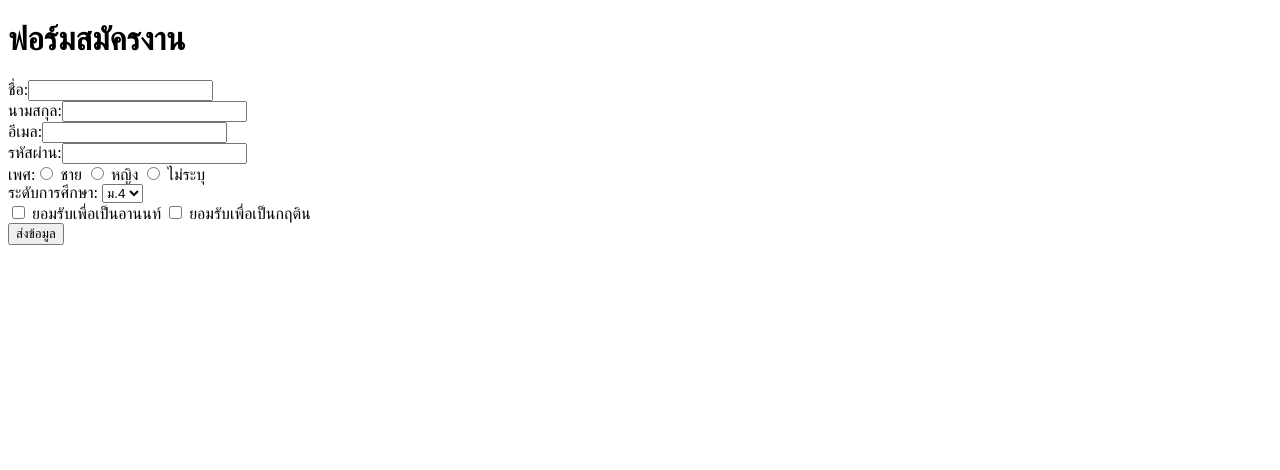
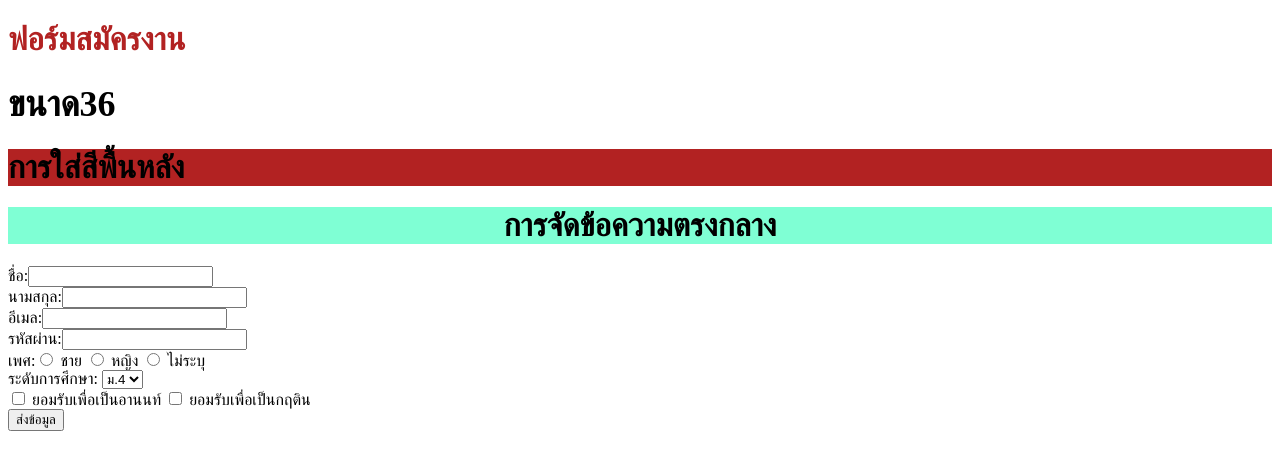
Before and after one commit to AtinXz007/form-Few, a plain HTML site: page index.html in a window 1280 px wide. Drawn offline with Linux system fonts and the light colour scheme.

Commit message:
เพิ่มการตกแต่ง

```diff
--- a/index.html
+++ b/index.html
@@ -6,7 +6,14 @@
     <title>ฟอร์มสมัครงาน</title>
 </head>
 <body>
-    <h1>ฟอร์มสมัครงาน</h1>
+
+    <h1 style="color: firebrick;">ฟอร์มสมัครงาน</h1>
+
+    <h1 style="font-size: 36px;">ขนาด36</h1>
+
+    <h1 style="background-color: firebrick;">การใส่สีพื้นหลัง</h1>
+
+    <h1 style="text-align: center;background-color: aquamarine;">การจัดข้อความตรงกลาง</h1>
 
     <form action="work" method="post">
         <!--ข้อความ-->
```
